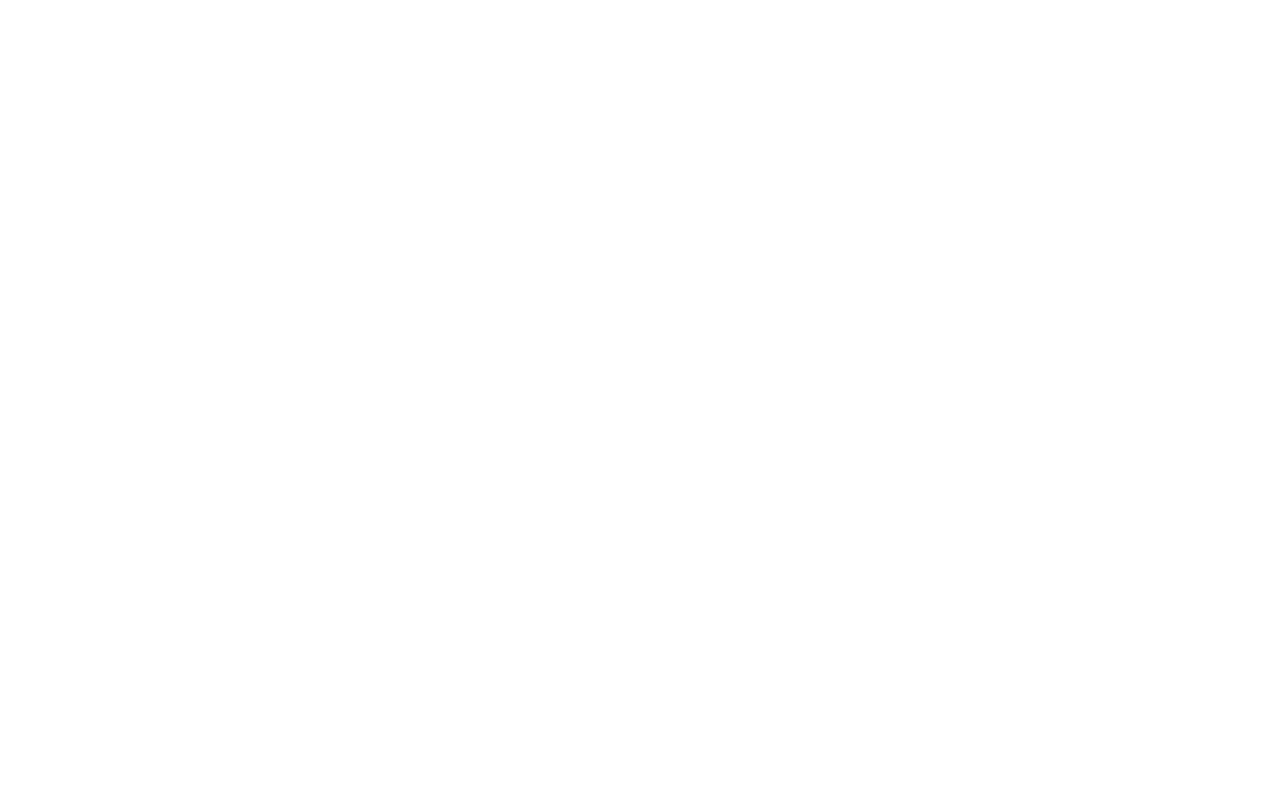
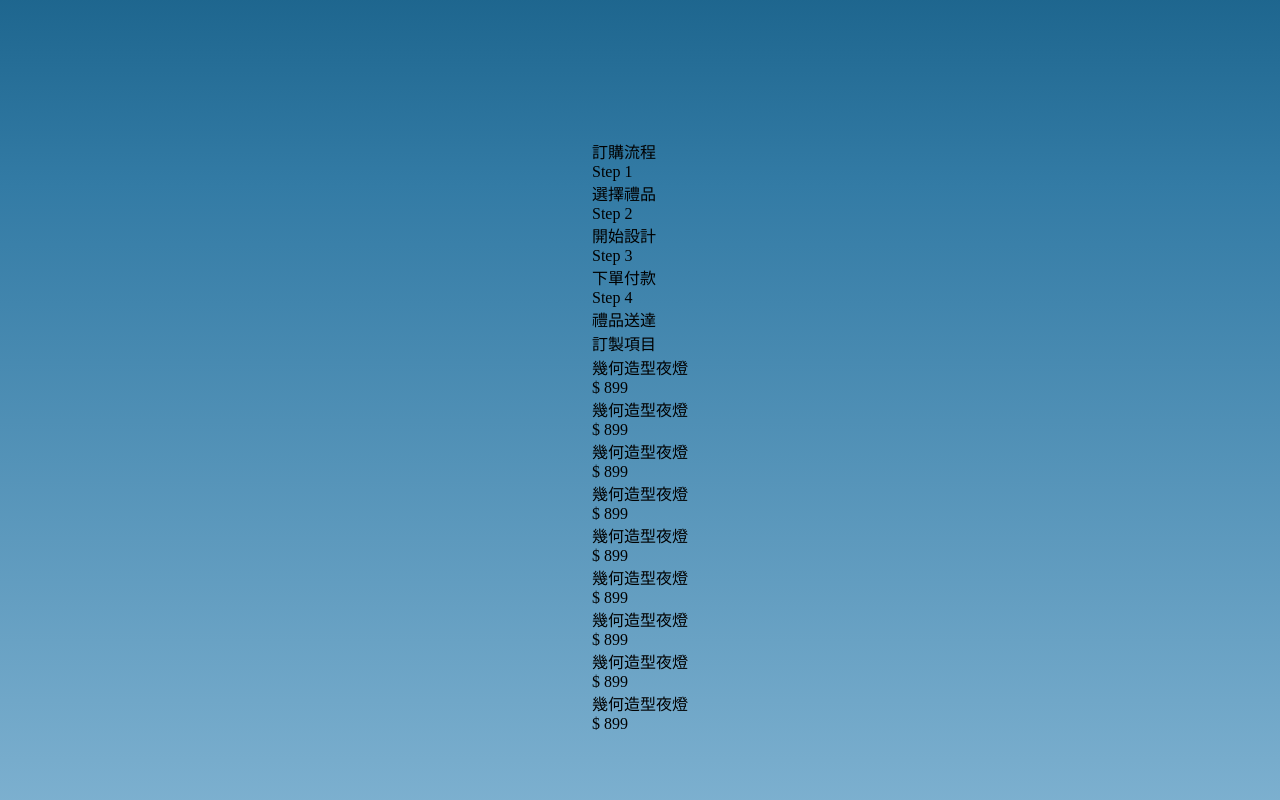
Before and after one commit to ywyang236/gift-for-you, a Next.js app: page / in a window 1280 px wide. Shown: the part 1120-1920 px from the top of the page. Before the commit the page ends 1080 px from the top, so only its background shows below. Built offline with nearby package versions, Linux system fonts and the light colour scheme.

Commit message:
Set up homepage structure with top section, ordering process, and custom items

```diff
--- a/src/pages/index.tsx
+++ b/src/pages/index.tsx
@@ -5,11 +5,102 @@ import IndexCSS from '../styles/index.module.css';
 
 const Home = () => (
     <Layout>
-        <div className={IndexCSS.main}>
-            <div className={IndexCSS.container}>
-                <span className={IndexCSS.title}>禮品訂製所</span>
-                <span className={IndexCSS.description}>親手繪製您獨一無二的紀念品</span>
-
+        <div className={IndexCSS.mainTop}>
+            <div className={IndexCSS.containerTop}>
+                <span className={IndexCSS.titleTop}>禮品訂製所</span>
+                <span className={IndexCSS.descriptionTop}>親手繪製您獨一無二的紀念品</span>
+            </div>
+        </div>
+        <div className={IndexCSS.mainDown}>
+            <div className={IndexCSS.containerDown}>
+                <div className={IndexCSS.rulesContainer}>
+                    <div className={IndexCSS.rulesTitle}>訂購流程</div>
+                    <div className={IndexCSS.rulesContent}>
+                        <div className={IndexCSS.rulesCard_1}>
+                            <div className={IndexCSS.rulesCard_1_Background}></div>
+                            <div className={IndexCSS.rulesCard_1_Picture}></div>
+                            <div className={IndexCSS.rulesCard_1_Title}>Step 1</div>
+                            <div className={IndexCSS.rulesCard_1_Description}>選擇禮品</div>
+                        </div>
+                        <div className={IndexCSS.rulesCard2}>
+                            <div className={IndexCSS.rulesCard_2_Background}></div>
+                            <div className={IndexCSS.rulesCard_2_Picture}></div>
+                            <div className={IndexCSS.rulesCard_2_Title}>Step 2</div>
+                            <div className={IndexCSS.rulesCard_2_Description}>開始設計</div>
+                        </div>
+                        <div className={IndexCSS.rulesCard3}>
+                            <div className={IndexCSS.rulesCard_3_Background}></div>
+                            <div className={IndexCSS.rulesCard_3_Picture}></div>
+                            <div className={IndexCSS.rulesCard_3_Title}>Step 3</div>
+                            <div className={IndexCSS.rulesCard_3_Description}>下單付款</div>
+                        </div>
+                        <div className={IndexCSS.rulesCard4}>
+                            <div className={IndexCSS.rulesCard_4_Background}></div>
+                            <div className={IndexCSS.rulesCard_4_Picture}></div>
+                            <div className={IndexCSS.rulesCard_4_Title}>Step 4</div>
+                            <div className={IndexCSS.rulesCard_4_Description}>禮品送達</div>
+                        </div>
+                    </div>
+                </div>
+                <div className={IndexCSS.itemsContainer}>
+                    <div className={IndexCSS.itemsTitle}>訂製項目</div>
+                    <div className={IndexCSS.itemsContent}>
+                        <div className={IndexCSS.itemsCard1}>
+                            <div className={IndexCSS.itemsCard_1_Background}></div>
+                            <div className={IndexCSS.itemsCard_1_Picture}></div>
+                            <div className={IndexCSS.itemsCard_1_Title}>幾何造型夜燈</div>
+                            <div className={IndexCSS.itemsCard_1_Price}>$ 899</div>
+                        </div>
+                        <div className={IndexCSS.itemsCard_2}>
+                            <div className={IndexCSS.itemsCard_2_Background}></div>
+                            <div className={IndexCSS.itemsCard_2_Picture}></div>
+                            <div className={IndexCSS.itemsCard_2_Title}>幾何造型夜燈</div>
+                            <div className={IndexCSS.itemsCard_2_Price}>$ 899</div>
+                        </div>
+                        <div className={IndexCSS.itemsCard_3}>
+                            <div className={IndexCSS.itemsCard_3_Background}></div>
+                            <div className={IndexCSS.itemsCard_3_Picture}></div>
+                            <div className={IndexCSS.itemsCard_3_Title}>幾何造型夜燈</div>
+                            <div className={IndexCSS.itemsCard_3_Price}>$ 899</div>
+                        </div>
+                        <div className={IndexCSS.itemsCard_4}>
+                            <div className={IndexCSS.itemsCard_4_Background}></div>
+                            <div className={IndexCSS.itemsCard_4_Picture}></div>
+                            <div className={IndexCSS.itemsCard_4_Title}>幾何造型夜燈</div>
+                            <div className={IndexCSS.itemsCard_4_Price}>$ 899</div>
+                        </div>
+                        <div className={IndexCSS.itemsCard_5}>
+                            <div className={IndexCSS.itemsCard_5_Background}></div>
+                            <div className={IndexCSS.itemsCard_5_Picture}></div>
+                            <div className={IndexCSS.itemsCard_5_Title}>幾何造型夜燈</div>
+                            <div className={IndexCSS.itemsCard_5_Price}>$ 899</div>
+                        </div>
+                        <div className={IndexCSS.itemsCard_6}>
+                            <div className={IndexCSS.itemsCard_6_Background}></div>
+                            <div className={IndexCSS.itemsCard_6_Picture}></div>
+                            <div className={IndexCSS.itemsCard_6_Title}>幾何造型夜燈</div>
+                            <div className={IndexCSS.itemsCard_6_Price}>$ 899</div>
+                        </div>
+                        <div className={IndexCSS.itemsCard_7}>
+                            <div className={IndexCSS.itemsCard_7_Background}></div>
+                            <div className={IndexCSS.itemsCard_7_Picture}></div>
+                            <div className={IndexCSS.itemsCard_7_Title}>幾何造型夜燈</div>
+                            <div className={IndexCSS.itemsCard_7_Price}>$ 899</div>
+                        </div>
+                        <div className={IndexCSS.itemsCard_8}>
+                            <div className={IndexCSS.itemsCard_8_Background}></div>
+                            <div className={IndexCSS.itemsCard_8_Picture}></div>
+                            <div className={IndexCSS.itemsCard_8_Title}>幾何造型夜燈</div>
+                            <div className={IndexCSS.itemsCard_8_Price}>$ 899</div>
+                        </div>
+                        <div className={IndexCSS.itemsCard_9}>
+                            <div className={IndexCSS.itemsCard_9_Background}></div>
+                            <div className={IndexCSS.itemsCard_9_Picture}></div>
+                            <div className={IndexCSS.itemsCard_9_Title}>幾何造型夜燈</div>
+                            <div className={IndexCSS.itemsCard_9_Price}>$ 899</div>
+                        </div>
+                    </div>
+                </div>
             </div>
         </div>
     </Layout >
--- a/src/styles/index.module.css
+++ b/src/styles/index.module.css
@@ -1,6 +1,6 @@
 /* ../styles/index.css */
 
-.main {
+.mainTop {
     display: flex;
     justify-content: center;
     align-items: center;
@@ -9,14 +9,14 @@
     background-position: center;
 }
 
-.container {
+.containerTop {
     max-width: 1200px;
     width: 100%;
     height: 1000px;
     position: relative;
 }
 
-.title {
+.titleTop {
     font-size: 50px;
     font-weight: 500;
     color: white;
@@ -30,7 +30,7 @@
     text-align: center;
 }
 
-.description {
+.descriptionTop {
     font-size: 30px;
     font-weight: 400;
     color: white;
@@ -43,3 +43,13 @@
     width: 100%;
     text-align: center;
 }
+
+.mainDown {
+    display: flex;
+    justify-content: center;
+    align-items: center;
+    height: 1000px;
+    background-image: linear-gradient(rgba(23, 95, 135, 1) 0%,
+            rgba(51, 123, 165, 1) 25%,
+            rgba(140, 187, 216, 1) 100%);
+}
```
